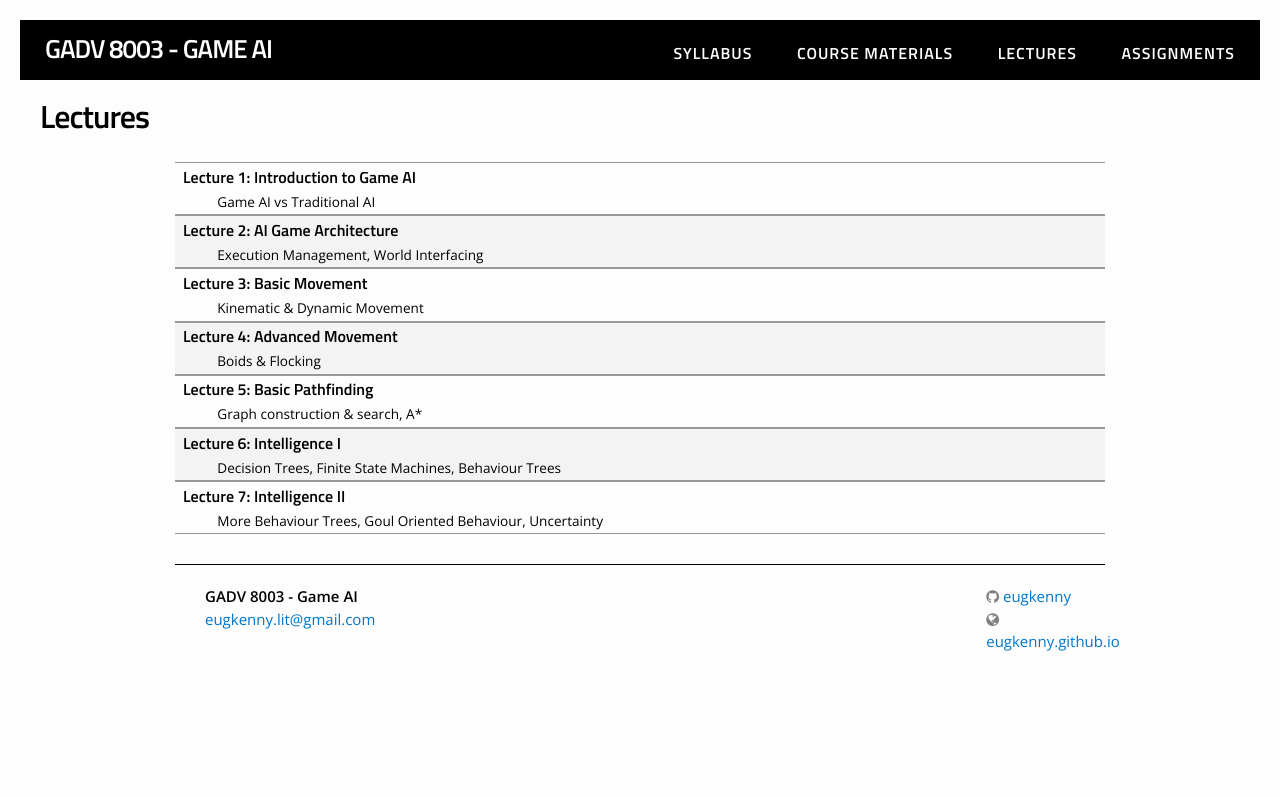
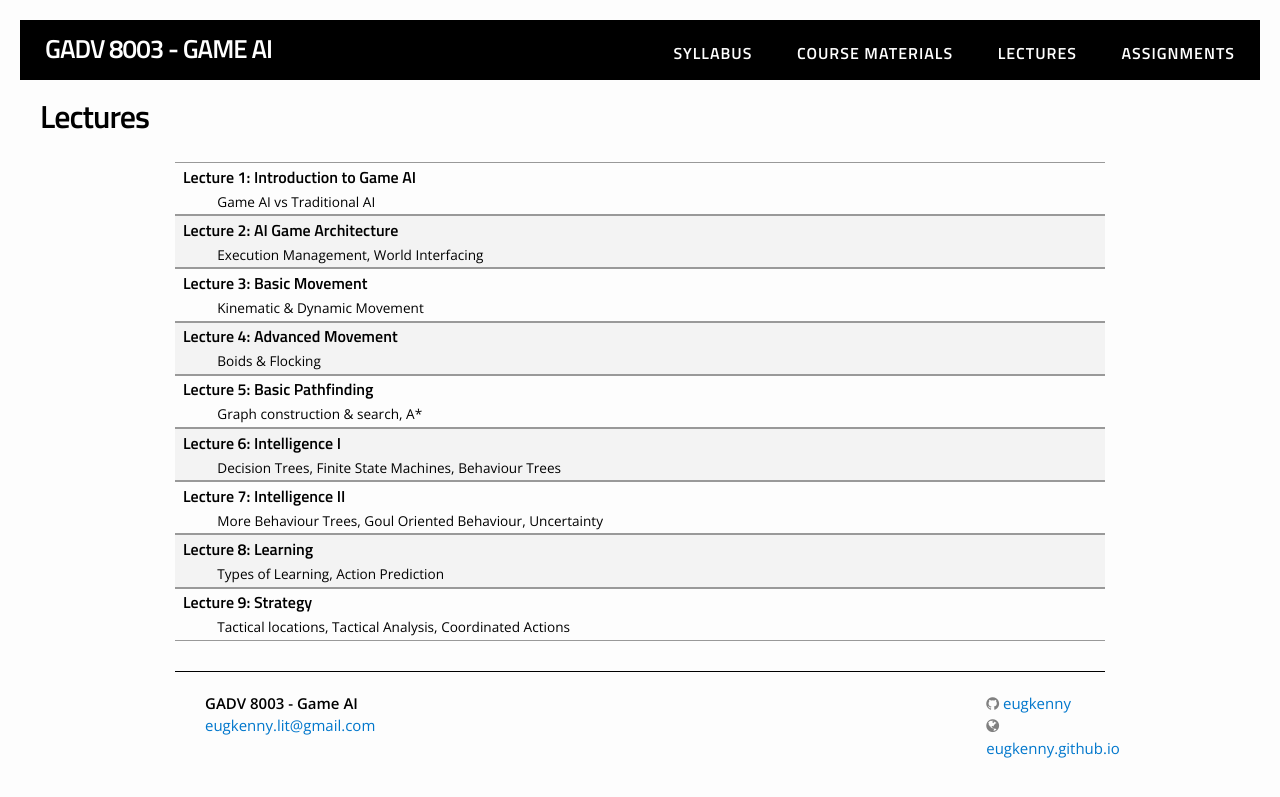
Before and after one commit to eugkenny/GADV8003, a Jekyll site: the page built from lectures.md, in a window 1280 px wide. Shown: the top 797 px of the page. Built offline with Jekyll 4.4.1, drawn with Linux system fonts in a browser that asks for light colours; nearby versions of some CDN libraries; some web fonts are replaced.

```diff
--- a/_data/lectures.yml
+++ b/_data/lectures.yml
@@ -34,6 +34,16 @@
   tldr: "Decision Trees, Finite State Machines, Behaviour Trees"
 
 - title: "Lecture 7: Intelligence II"
-  filename: 06 - Intelligence I.pdf
+  filename: 07 - Intelligence II.pdf
   dirname: lectures
   tldr: "More Behaviour Trees, Goul Oriented Behaviour, Uncertainty"
+
+- title: "Lecture 8: Learning"
+  filename: 08 - Learning I.pdf
+  dirname: lectures
+  tldr: "Types of Learning, Action Prediction"
+
+- title: "Lecture 9: Strategy"
+  filename: 09 - Strategy.pdf
+  dirname: lectures
+  tldr: "Tactical locations, Tactical Analysis, Coordinated Actions"
```
Also changed, not shown: _data/exams.yml (added, +19 -0 lines), 7 other files.
